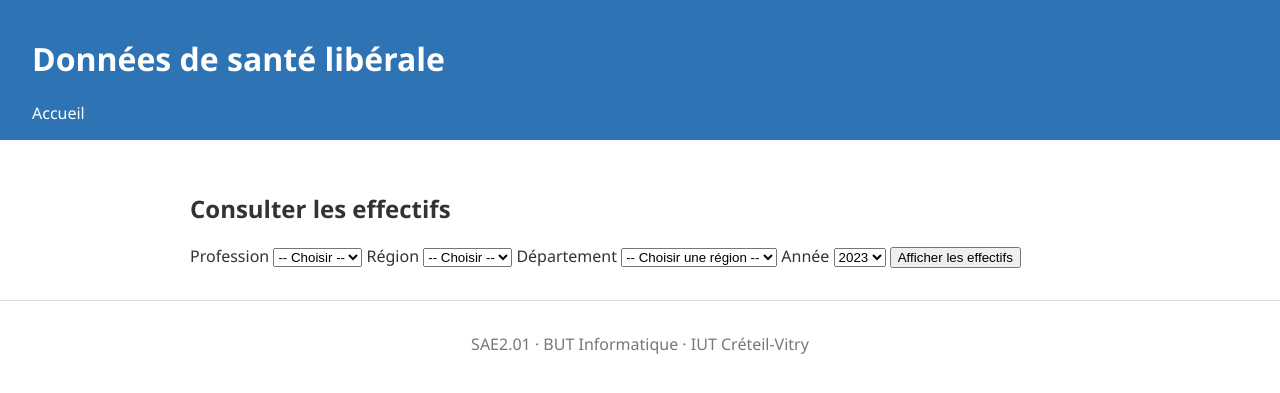
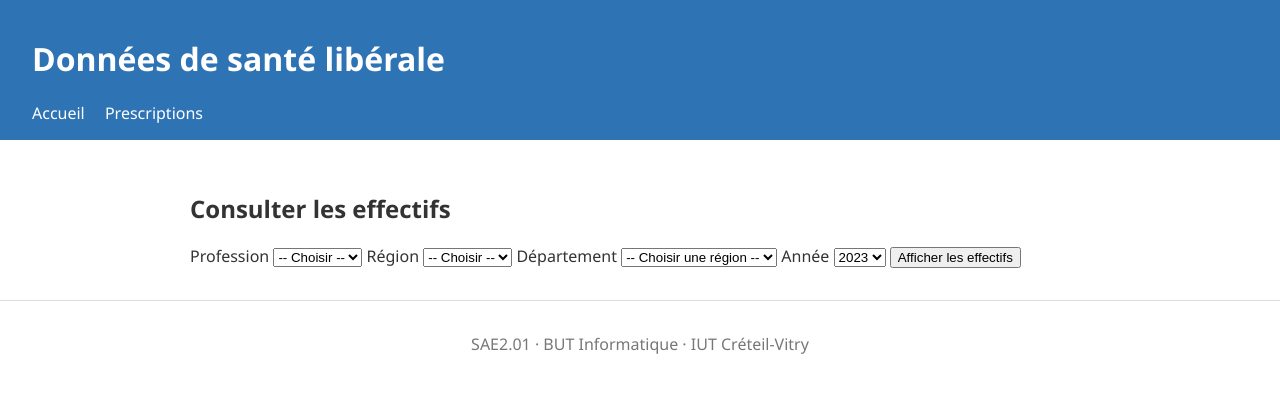
Before and after one commit to valentincarp/SAE-2.01-D-veloppement-d-une-application, a Flask app: page / in a window 1280 px wide. Shown: the top 393 px of the page. Run offline with Flask 3, Linux system fonts and the light colour scheme.

Commit message:
ajout du lien pour la page prescriptions.html dans base.html

```diff
--- a/templates/base.html
+++ b/templates/base.html
@@ -10,6 +10,7 @@
         <h1>Données de santé libérale</h1>
         <nav>
             <a href="{{ url_for('accueil.index') }}">Accueil</a>
+            <a href="{{ url_for('prescriptions.html') }}">Prescriptions</a>
         </nav>
     </header>
     <main>
```
